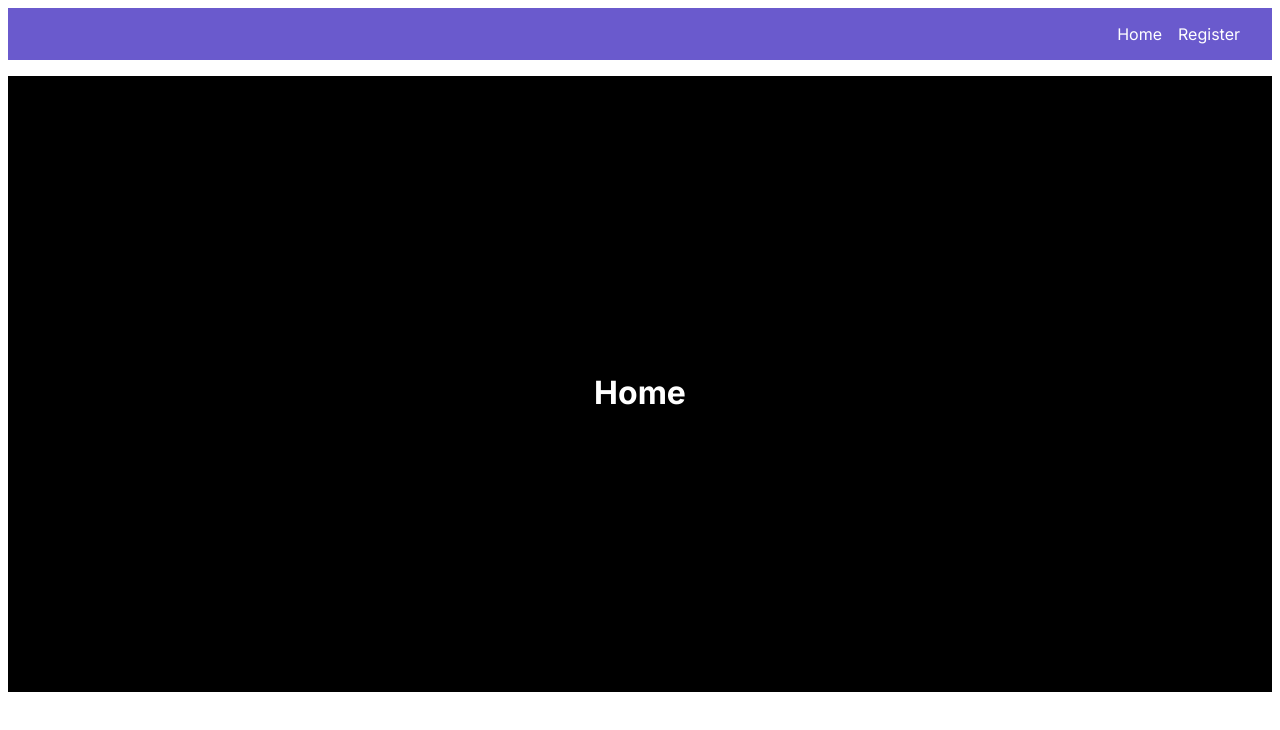
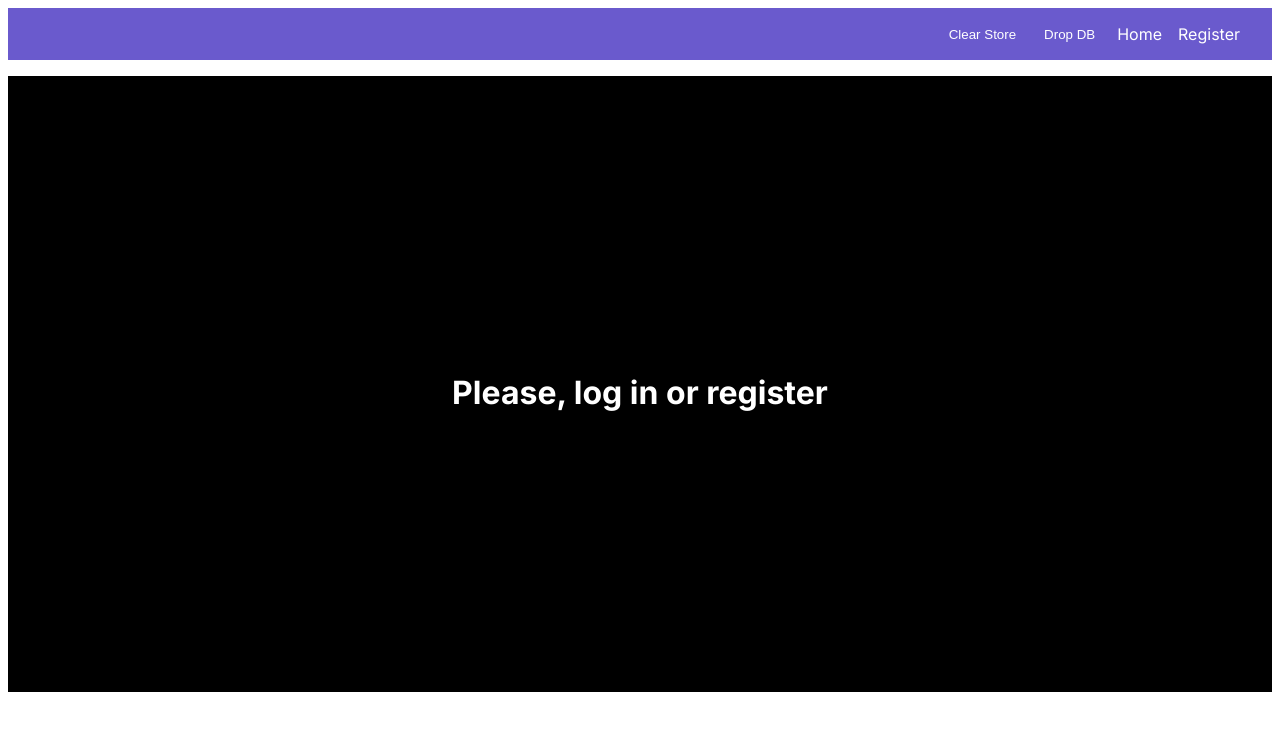
Before and after one commit to marcosTulli/jwtTraining, a Next.js app in the folder client/: page / in a window 1280 px wide. Shown: the top 730 px of the page. Built offline with nearby package versions, Linux system fonts and the light colour scheme.

Commit message:
Add: Drop DB Button, for testing purposes

```diff
--- a/client/app/components/home/Home.tsx
+++ b/client/app/components/home/Home.tsx
@@ -1,18 +1,38 @@
 // TODO: Use eslint vscode extension
-import React from 'react';
+import React, { useEffect } from 'react';
 import styles from './Home.module.scss';
 import { useMediaQuery } from '@mui/material';
 import NavBar from '../nav/NavBar';
+import { useGlobalContext } from '@/app/store/store';
+import { authToken } from '@/app/utils';
 
 export default function Home() {
+    const { isAuthenticated, setIsAuthenticated } = useGlobalContext();
     const isMobile = useMediaQuery('(max-width: 500px)');
+
+    useEffect(() => {
+        if (!isAuthenticated) {
+            setIsAuthenticated(authToken(window).isAuthenticated());
+        }
+    }, [isAuthenticated]);
+
+    console.log(isAuthenticated);
+
     return (
         <>
             <NavBar />
             <div className={styles.homeContainer}>
-                <h1>
-                    Home
-                </h1>
+                {
+                    isAuthenticated
+                        ?
+                        <h1>
+                            Welcome home
+                        </h1>
+                        :
+                        <h1>
+                            Please, log in or register
+                        </h1>
+                }
             </div>
         </>
     );
--- a/client/app/components/nav/NavBar.tsx
+++ b/client/app/components/nav/NavBar.tsx
@@ -1,19 +1,40 @@
 import Link from 'next/link';
 import styles from './NavBar.module.scss';
 import { useGlobalContext } from '@/app/store/store';
+import { authToken } from '@/app/utils';
+import { useEffect } from 'react';
+import axios from 'axios';
 
 const Navbar: React.FC = () => {
+    const url = 'http://localhost:3001'; // TODO: Create .env file
     const { isAuthenticated } = useGlobalContext();
+
+    const handleClearStore = () => window.localStorage.clear();
+
+    const dropDb = () => {
+        axios.delete(url)
+            .then(() => console.log("Deleted DB"))
+            .catch((e) => console.log(e));
+    };
 
     return (
         <nav>
             <div className={styles.navContainer}>
+                <button onClick={handleClearStore} className={styles.navItem} style={{ backgroundColor: 'transparent', border: 'none', cursor: 'pointer' }}>
+                    Clear Store
+                </button>
+                <button onClick={dropDb} className={styles.navItem} style={{ backgroundColor: 'transparent', border: 'none', cursor: 'pointer' }}>
+                    Drop DB
+                </button>
                 <Link className={styles.navItem} href="/">
                     Home
                 </Link>
-                <Link className={styles.navItem} href="/register">
-                    Register
-                </Link>
+                {
+                    !isAuthenticated &&
+                    <Link className={styles.navItem} href="/register">
+                        Register
+                    </Link>
+                }
             </div>
         </nav>
     );
--- a/client/app/layout.tsx
+++ b/client/app/layout.tsx
@@ -1,12 +1,14 @@
 import type { Metadata } from 'next';
 import { Inter } from 'next/font/google';
 import { GlobalContextProvider } from '@/app/store/store';
+import { useGlobalContext } from '@/app/store/store';
+import { authToken } from '@/app/utils';
 
 const inter = Inter({ subsets: ['latin'] });
 
 export const metadata: Metadata = {
   title: 'Marcos Tulli',
-  description: 'Generated by create next app',
+  description: 'Log in Interface',
 };
 
 export default function RootLayout({
```
Also changed, not shown: 1 other file (tests, documents, lock files or other folders).
